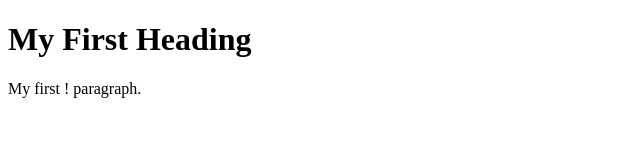
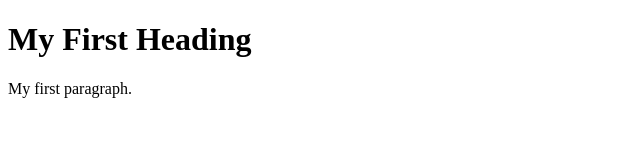
Before and after one commit to LaxMenner/Git-Demo, a plain HTML site: page index.html in a window 1280 px wide. Shown: the full height of the page, 0-640 px from the left. Drawn offline with Linux system fonts and the light colour scheme.

Commit message:
Wrong Spelling

```diff
--- a/index.html
+++ b/index.html
@@ -7,6 +7,6 @@
 </head>
 <body>
     <h1>My First Heading</h1>
-    <p>My first ! paragraph.</p>
+    <p>My first paragraph.</p>
 </body>
 </html>
```
